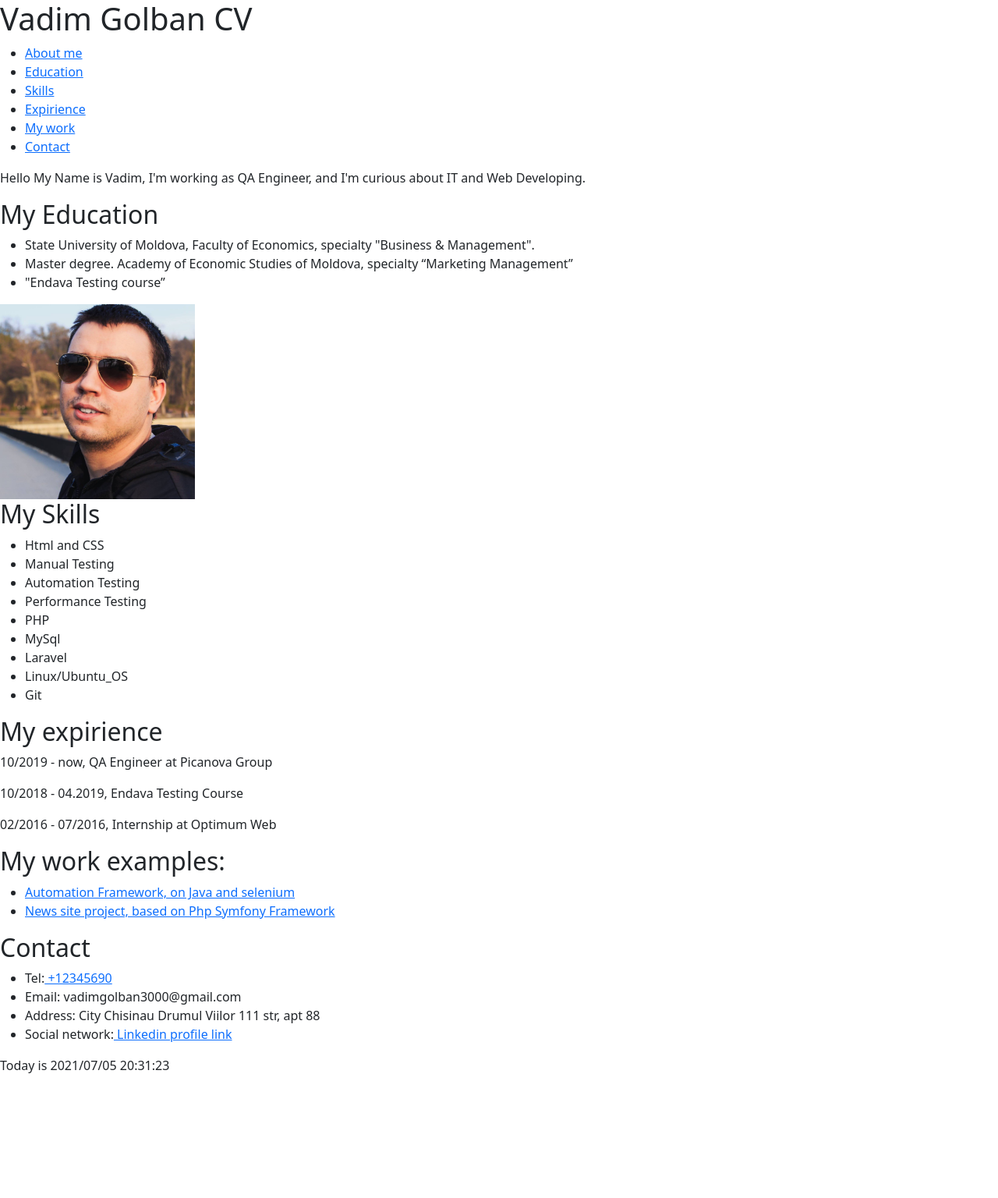
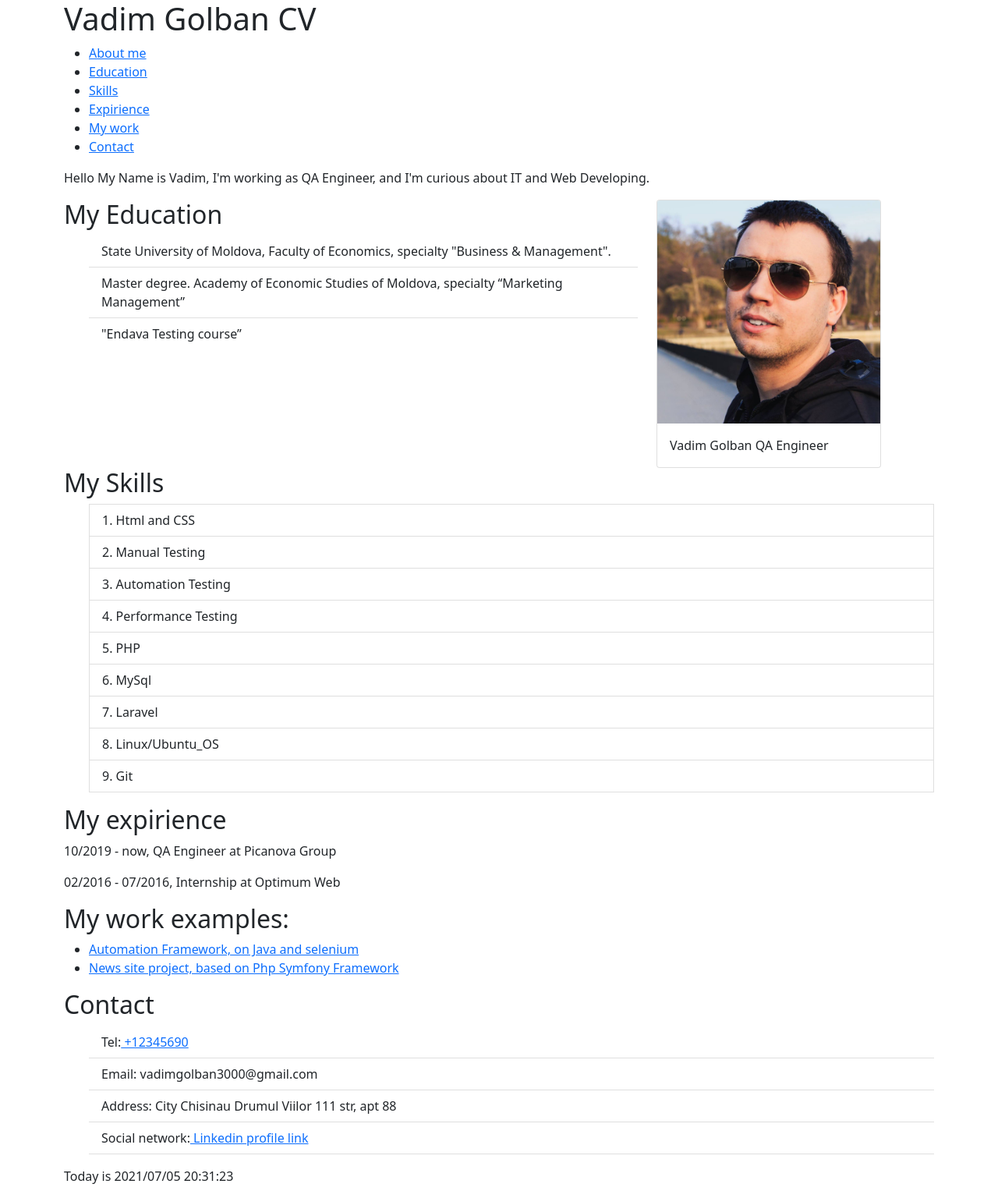
Before and after one commit to vadim3000/It_course, a PHP site: page /public/index.php in a window 1280 px wide. Shown: the whole page at 78% size. Before the commit the page ends 1376 px from the top, so only its background shows below. Run offline with PHP 8.4, Linux system fonts and the light colour scheme.

Commit message:
added styles for lists and grid system for education section

```diff
--- a/public/index.php
+++ b/public/index.php
@@ -12,9 +12,12 @@
 		<!-- <link rel="stylesheet" href="assets/style.css"> -->
 </head>
     <body>
+	<div class="container">
         <header>
+			<div class="row">
 				<h1>Vadim Golban CV</h1>
 				<nav id="navigation">
+				<!-- <div class="container-fluid"> -->
 				<ul>
 						<li><a href="#about_me">About me</a></li>
 						<li><a href="#education">Education</a></li>
@@ -24,48 +27,58 @@
 						<li><a href="#contact">Contact</a></li>
 					</ul>
 				</nav>
+			</div>
         </header>
 
 		<section id="main">
+			<div class="row">
 			<section id="about_me">
 				<p>
 					Hello My Name is Vadim, I'm working as QA Engineer, and I'm curious about IT and Web Developing.
 				</p>
+			</div>
 		</section>
 
 		<section id="education">
-				<div id="float_block-1">
+			<div class="row">
+				<div class="col-sm-8">
 					<h2>My Education</h2>
-					<ul>
-						<li>State University of Moldova, Faculty of Economics, specialty  "Business & Management".</li>
-						<li>Master degree. Academy of Economic Studies of Moldova, specialty “Marketing Management”</li>
-						<li>"Endava Testing course”</li>
+					<ul class="list-group-flush">
+							<li class="list-group-item">State University of Moldova, Faculty of Economics, specialty  "Business & Management".</li>
+							<li class="list-group-item">Master degree. Academy of Economic Studies of Moldova, specialty “Marketing Management”</li>
+							<li class="list-group-item">"Endava Testing course”</li>
 						</ul>
 				</div>
-				<div id="float_block-2">
-					<img id="avatar_img"src="assets/images/my_avatar_image.jpg" alt="Vadim_Golban_avatar_image" width="250px" height="250px">
+				<div class="col-sm-4">
+					<div class="card" style="width: 18rem;">
+						<img src="assets/images/my_avatar_image.jpg" class="card-img-top" alt="Vadim_Golban_avatar_image"">
+						<div class="card-body">
+							<p class="card-text">Vadim Golban QA Engineer</p>
+						</div>
+					</div>
+				</div>
 			</div>
 		</section>
 
+
 			<section id="skills">
 				<h2>My Skills</h2>
-				<ul>
-					<li>Html and CSS</li>
-					<li>Manual Testing</li>
-					<li>Automation Testing</li>
-					<li>Performance Testing</li>
-					<li>PHP</li>
-					<li>MySql</li>
-					<li>Laravel</li>
-					<li>Linux/Ubuntu_OS</li>
-					<li>Git</li>
+				<ul class="list-group-numbered">
+					<li class="list-group-item">Html and CSS</li>
+					<li class="list-group-item">Manual Testing</li>
+					<li class="list-group-item">Automation Testing</li>
+					<li class="list-group-item">Performance Testing</li>
+					<li class="list-group-item">PHP</li>
+					<li class="list-group-item">MySql</li>
+					<li class="list-group-item">Laravel</li>
+					<li class="list-group-item">Linux/Ubuntu_OS</li>
+					<li class="list-group-item">Git</li>
 				</ul>
 			</section>
 
 			<section id="expirience">
 				<h2>My expirience</h2>
 				<p>10/2019 - now, QA Engineer at Picanova Group</p>
-                <p>10/2018 - 04.2019, Endava Testing Course</p>
 				<p>02/2016 - 07/2016, Internship at Optimum Web</p>
 			</section>
 
@@ -80,11 +93,11 @@
 
 			<section id="contact">
 		         <h2>Contact</h2>
-				    <ul>
-                        <li><span class="contact-list">Tel:</span><a href="tel:+1234567890"> +12345690</a></li>
-                        <li><span class="contact-list">Email:</span> vadimgolban3000@gmail.com</li>
-                        <li><span class="contact-list">Address:</span> City Chisinau Drumul Viilor 111 str, apt 88</li>
-                        <li><span class="contact-list">Social network:</span><a href="https://www.linkedin.com/in/vadim-golban-27a61b156/"> Linkedin profile link<a></li>
+				 <ul class="list-group-flush">
+                        <li class="list-group-item"><span class="contact-list">Tel:</span><a href="tel:+1234567890"> +12345690</a></li>
+                        <li class="list-group-item"><span class="contact-list">Email:</span> vadimgolban3000@gmail.com</li>
+                        <li class="list-group-item"><span class="contact-list">Address:</span> City Chisinau Drumul Viilor 111 str, apt 88</li>
+                        <li class="list-group-item"><span class="contact-list">Social network:</span><a href="https://www.linkedin.com/in/vadim-golban-27a61b156/"> Linkedin profile link<a></li>
 				    </ul>
 		   </section>
 
@@ -104,5 +117,7 @@
                 </p>
 			</section>
 	</footer>
+	</div>
+
     </body>
 </html>
```
Lines whose indentation alone changed are shown as unchanged.
